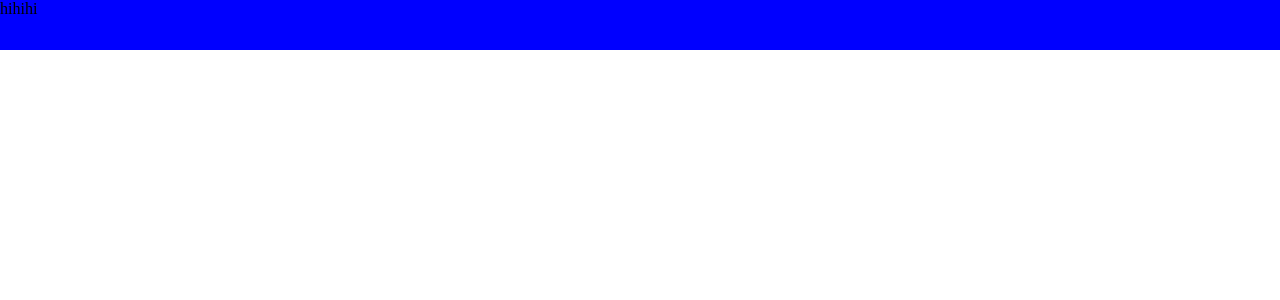
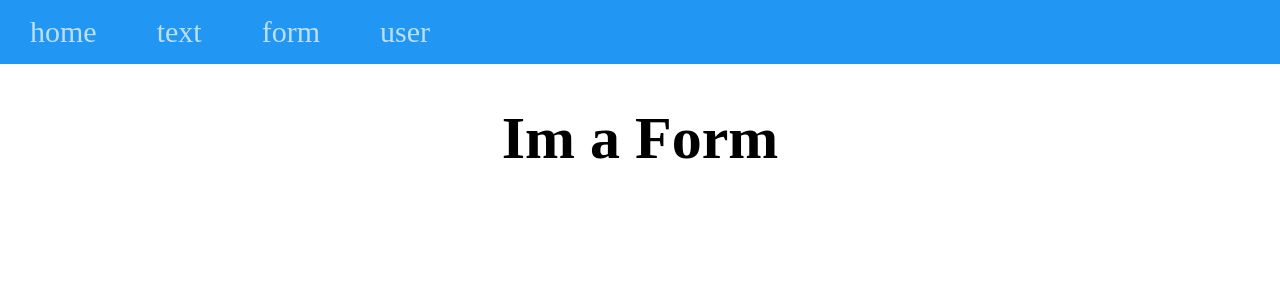
Before and after one commit to gmayc/academias-demo, a React (Create React App) app: page /form in a window 1280 px wide. Shown: the top 300 px of the page. Built offline with nearby package versions, Linux system fonts and the light colour scheme.

Commit message:
added some styling and router functionality

```diff
--- a/package.json
+++ b/package.json
@@ -5,6 +5,7 @@
   "dependencies": {
     "react": "^16.8.6",
     "react-dom": "^16.8.6",
+    "react-router-dom": "^5.0.0",
     "react-scripts": "3.0.1"
   },
   "scripts": {
--- a/src/components/App.js
+++ b/src/components/App.js
@@ -1,10 +1,25 @@
 import React from 'react';
 import SimpleNavBar from './SimpleNavBar';
+import {BrowserRouter as Router, Route } from 'react-router-dom'
+import Text from './Text';
+import Form from './Form';
+import User from './User';
+import Home from './Home';
+import '../styles/app.css'
 
 function App() {
   return (
     <div className="App">
-      <SimpleNavBar></SimpleNavBar>
+      <Router>
+        <SimpleNavBar/>
+        <div className="main-container">
+        <Route exact path="/" component={Home}/>
+          <Route path="/text" component={Text}/>
+          <Route path="/form" component={Form}/>
+          <Route path="/user" component={User}/>
+        </div>
+      </Router>
+
     </div>
   );
 }
--- /dev/null
+++ b/src/components/Form.js
@@ -0,0 +1,11 @@
+import React from 'react'
+
+const Form = () => {
+  return (
+    <div>
+      <h1>Im a Form</h1>
+    </div>
+  )
+}
+
+export default Form
--- /dev/null
+++ b/src/components/Home.js
@@ -0,0 +1,12 @@
+import React from 'react'
+
+const Home = () => {
+  return (
+    <div>
+      <h1>Hi! I'm your home</h1>
+      <p>Here we are going to learn about react router.</p>
+    </div>
+  )
+}
+
+export default Home
--- a/src/components/SimpleNavBar.js
+++ b/src/components/SimpleNavBar.js
@@ -1,13 +1,15 @@
 import React from 'react'
+import { Link } from 'react-router-dom'
 import '../styles/navBar.css'
 
 const SimpleNavBar = () => {
   return (
-    <div className="nav-bar">
-      <a>hi</a>
-      <a>hi</a>
-      <a>hi</a>
-    </div>
+      <div className="nav-bar">
+        <Link className="link" to="/">home</Link>
+        <Link className="link" to="/text">text</Link>
+        <Link className="link" to="/form">form</Link>
+        <Link className="link" to="/user">user</Link>
+      </div>
   )
 }
 
--- /dev/null
+++ b/src/components/Text.js
@@ -0,0 +1,14 @@
+import React from 'react'
+
+const Text = () => {
+  return (
+    <div>
+      <h1>Lorem Ipsum</h1>
+      <h3>"Neque porro quisquam est qui dolorem ipsum quia dolor sit amet, consectetur, adipisci velit..."</h3>
+      <h5>"There is no one who loves pain itself, who seeks after it and wants to have it, simply because it is pain..."</h5>
+      <p>Lorem ipsum dolor sit amet, consectetur adipiscing elit. Sed odio lacus, euismod id iaculis sed, varius ac neque. Pellentesque iaculis massa non ligula pellentesque, ac dignissim justo dapibus. Pellentesque sagittis scelerisque ligula et tristique. Vivamus ut tellus ultricies, placerat neque dictum, imperdiet eros. Vestibulum viverra nec nibh eu mollis. Integer aliquam velit at enim luctus, in venenatis ipsum placerat. Donec aliquet, erat laoreet lobortis placerat, sapien ante mattis mauris, eu euismod odio dui non sapien.</p>
+    </div>
+  )
+}
+
+export default Text
--- /dev/null
+++ b/src/components/User.js
@@ -0,0 +1,11 @@
+import React from 'react'
+
+const User = () => {
+  return (
+    <div>
+      <h1>Im a User</h1>
+    </div>
+  )
+}
+
+export default User
--- /dev/null
+++ b/src/styles/app.css
@@ -0,0 +1,10 @@
+body {
+  margin:0;
+  padding:0;
+}
+.main-container {
+  font-size: 30px;
+  text-align: center;
+  margin-left: 20%;
+  margin-right: 20%;
+}
--- a/src/styles/navBar.css
+++ b/src/styles/navBar.css
@@ -1,8 +1,24 @@
 .nav-bar {
   width: 100%;
-  height: 50px;
-  position: absolute;
-  top: 0;
-  left:0;
-  background-color: blue
+  height: 64px;
+  align-items: center;
+  display: flex;
+  flex-flow: row;
+  font-size: 30px;
+  background-color: #2196f3;
 }
+.link {
+  padding: 10px;
+  margin: 20px;
+  color: white;
+  text-decoration: none;
+  opacity: .7;
+}
+
+.link:hover {
+  transition: 300ms;
+  opacity: 1;
+  margin: 20px;
+  color: white;
+  text-decoration: none;
+}
```
Also changed, not shown: 1 other file (tests, documents, lock files or other folders).
